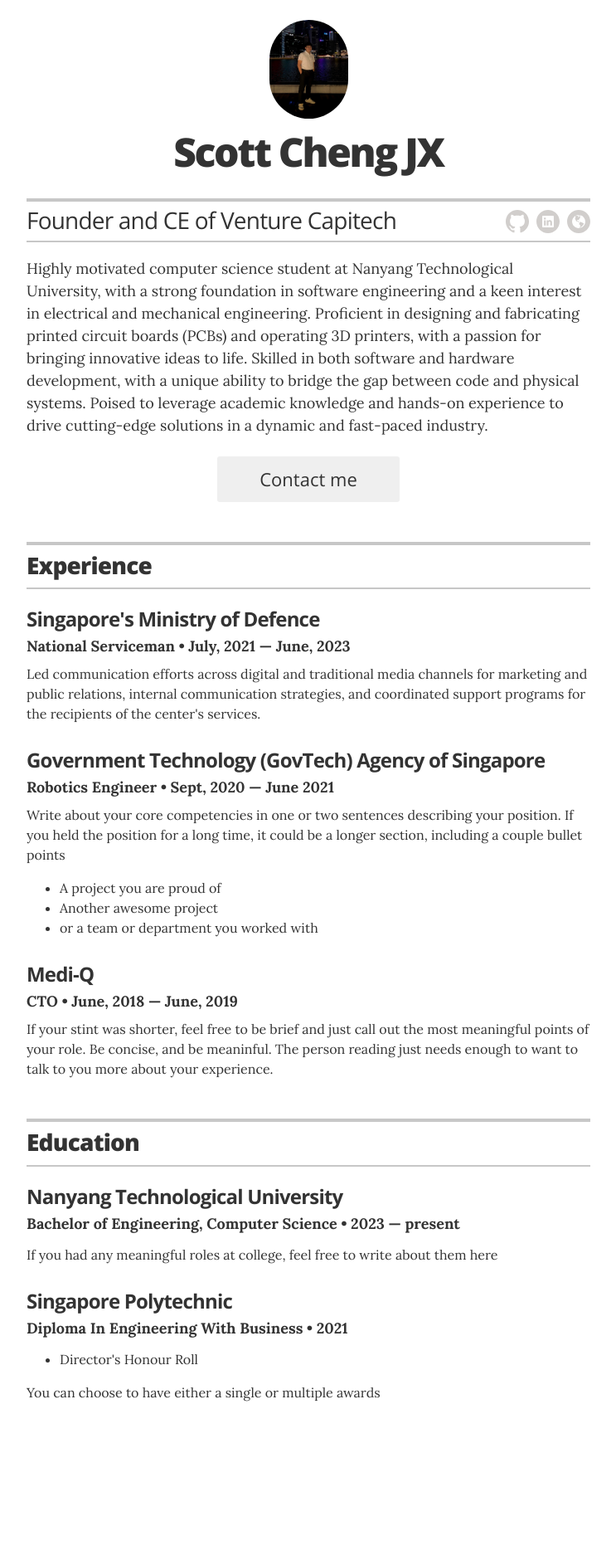
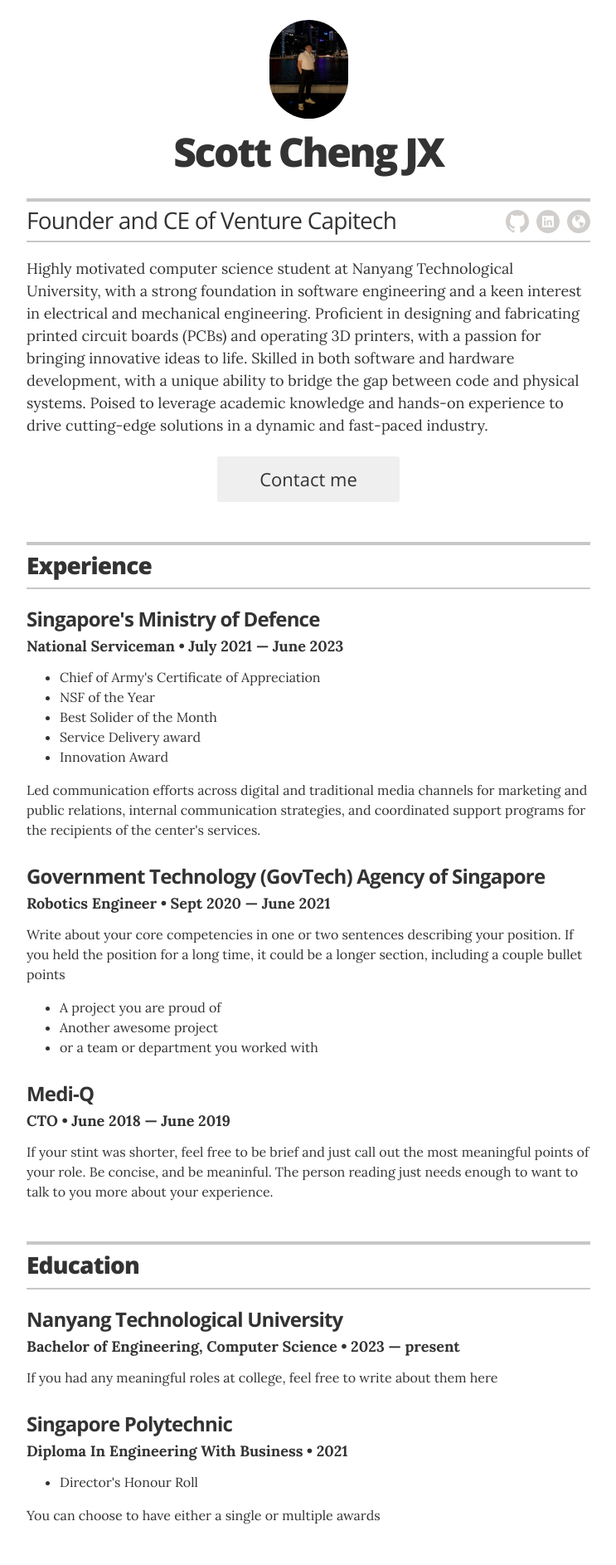
Before and after one commit to scott-cjx/resume, a Jekyll site: the page built from index.html, in a window 1280 px wide. Shown: the whole page at 83% size, without its empty margins (268-1011 px from the left). Built offline with Jekyll 4.4.1, drawn with Linux system fonts in a browser that asks for light colours; before the commit the page ends 1738 px from its top, so only the background shows below that.

Commit message:
changed works

```diff
--- a/_data/experience.yml
+++ b/_data/experience.yml
@@ -3,7 +3,7 @@
 # National Serviceman @ Singapore's Ministry of Defence
 - company: Singapore's Ministry of Defence
   position: National Serviceman
-  duration: July, 2021  &mdash; June, 2023
+  duration: July 2021  &mdash; June 2023
   awards:
     - award: Chief of Army's Certificate of Appreciation
     - award: NSF of the Year
@@ -15,11 +15,11 @@
 # Robotics Engineer @ GovTech
 - company: Government Technology (GovTech) Agency of Singapore
   position: Robotics Engineer
-  duration: Sept, 2020 &mdash; June 2021
+  duration: Sept 2020 &mdash; June 2021
   summary: Write about your core competencies in one or two sentences describing your position. If you held the position for a long time, it could be a longer section, including a couple bullet points	<ul class="resume-item-list"><li>A project you are proud of</li><li>Another awesome project</li><li>or a team or department you worked with</li></ul>
 
 # CTO @ MediQ
 - company: Medi-Q
   position: CTO
-  duration: June, 2018 &mdash; June, 2019
+  duration: June 2018 &mdash; June 2019
   summary: If your stint was shorter, feel free to be brief and just call out the most meaningful points of your role. Be concise, and be meaninful. The person reading just needs enough to want to talk to you more about your experience.
--- a/_layouts/resume.html
+++ b/_layouts/resume.html
@@ -60,6 +60,14 @@
         <div class="resume-item" itemscope itemprop="worksFor" itemtype="http://schema.org/Organization">
           <h3 class="resume-item-title" itemprop="name">{{ job.company }}</h3>
           <h4 class="resume-item-details" itemprop="description">{{ job.position }} &bull; {{ job.duration }}</h4>
+          <p class="resume-item-copy" itemprop="description">
+
+            <ul class="resume-item-list">
+              {% for award in job.awards %}
+              <li>{{ award.award }}</li>
+              {% endfor %}
+            </ul>
+
           <p class="resume-item-copy">{{ job.summary }}</p>
         </div><!-- end of resume-item -->
         {% endfor %}
@@ -82,6 +90,7 @@
           <h4 class="resume-item-details group" itemprop="description">{{ education.degree }} &bull; {{ education.year }}</h4>
           <h5 class="resume-item-details award-title" itemprop="description">{{ education.award }}</h5>
           <p class="resume-item-copy" itemprop="description">
+
             <ul class="resume-item-list">
               {% for award in education.awards %}
               <li>{{ award.award }}</li>
```
